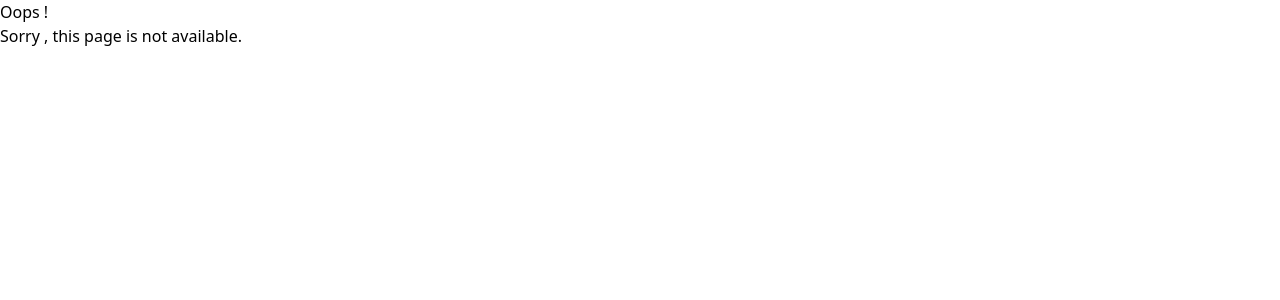
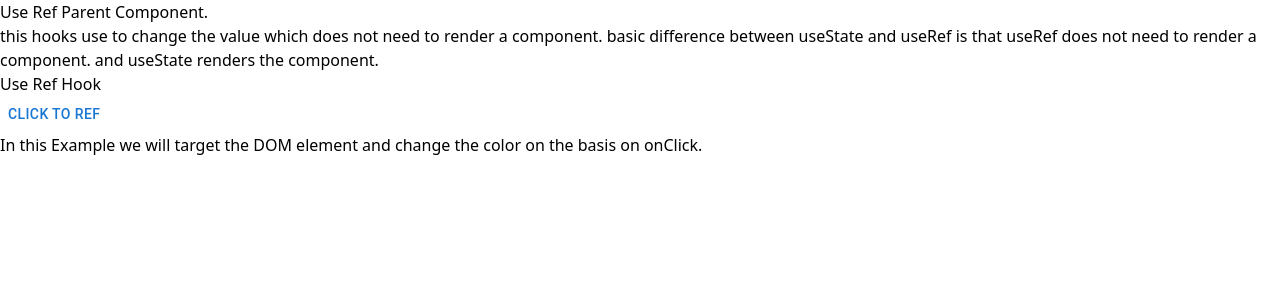
Before and after one commit to atishbagate/tast_1, a React (Vite) app: page /useRefParent in a window 1280 px wide. Shown: the top 300 px of the page. Built offline with nearby package versions, Linux system fonts and the light colour scheme.

Commit message:
useRef Hook Notes

```diff
--- a/src/App.tsx
+++ b/src/App.tsx
@@ -4,6 +4,7 @@ import Home from "./Pages/Home/Home";
 import ErrorPage from "./Pages/ErrorPage/ErrorPage";
 import Parent from "./Pages/CallBackHook/Parent";
 import ParentUseEffect from "./Pages/useEffectHook/Parent";
+import UseRefParent from "./Pages/useRef/UseRefParent";
 
 export const router = createBrowserRouter(
   createRoutesFromElements(
@@ -13,6 +14,7 @@ export const router = createBrowserRouter(
     <Route path="/home" element={<Home/>} />
     <Route path="/parent" element={<Parent/>} />
     <Route path="/useEffect" element={<ParentUseEffect/>} />
+    <Route path="/useRefParent" element={<UseRefParent />} />
     </>
   )
 )
--- /dev/null
+++ b/src/Pages/useRef/UseRefChild.tsx
@@ -0,0 +1,33 @@
+import { Button } from "@mui/material";
+import { useRef, useState } from "react";
+
+const UseRefChild = () => {
+
+
+    const [count,setCount] = useState(0);
+    const countRef = useRef(0);
+
+    const handleIncrement = () => {
+        setCount(count + 1);
+        countRef.current++;
+
+        console.log("State: " ,count);
+        console.log("ref: ",countRef.current);
+    }
+
+    return (
+        <>
+            <h3>useRefChild Component</h3>
+            <h5>Count : {count}</h5>
+            <h5>Ref : {countRef.current}</h5>
+            <Button onClick={handleIncrement}>Increment</Button>
+
+            <p>Explaination: </p>
+            <p>in above counter. count is printing log 0 bcoz to show the reat value it need to render. </p>
+            <p>useRef showing proper current value bcoz it does not require render the component for print the count.</p>
+            <p>useRef does change value without re render the component</p>
+        </>
+    )
+}
+
+export default UseRefChild;
--- /dev/null
+++ b/src/Pages/useRef/UseRefChild2.tsx
@@ -0,0 +1,23 @@
+import { Button } from "@mui/material";
+import { useRef } from "react";
+
+const UseRefChild2 = () => {
+    const firstRef = useRef<DetailedHTMLProps<React.HTMLAttributes<HTMLDivElement>, HTMLDivElement>>();
+
+    function handleClick() {
+        console.log("Handle Click");
+
+        const element = firstRef.current;
+        element.style.color = "green";
+    }
+    return (
+        <>
+        <div ref={firstRef} className="RefDiv">
+        <p> Use Ref Hook </p>
+        <Button onClick={handleClick}>Click to Ref</Button>
+        </div>
+        <p>In this Example we will target the DOM element and change the color on the basis on onClick.</p>
+        </>
+    )
+}
+export default UseRefChild2;
--- /dev/null
+++ b/src/Pages/useRef/UseRefChild3.tsx
@@ -0,0 +1,35 @@
+import { Button } from "@mui/material";
+import { useEffect, useRef, useState } from "react";
+
+const UseRefChild3 = () => {
+
+    const [count,setCount] = useState(0);
+    const counterRef = useRef(0);
+
+    useEffect(()=> {
+        console.log("called once");
+        setInterval(function(){
+            console.log("inside interval",counterRef.current);
+
+        },1000);
+
+    },[]);
+
+    function handleclick(){
+        const newVal = count+1;
+        setCount(newVal);
+        counterRef.current = newVal;
+    }
+
+    return (
+        <>
+        <div>
+        <h2>UseRefChild3</h2>
+        <h5 ref={counterRef}>Count : {count}</h5>
+        <Button onClick={handleclick}>Click</Button>
+        </div>
+        </>
+    )
+}
+
+export default UseRefChild3;
--- /dev/null
+++ b/src/Pages/useRef/UseRefParent.tsx
@@ -0,0 +1,21 @@
+
+import UseRefChild from './UseRefChild';
+import UseRefChild2 from './UseRefChild2';
+import UseRefChild3 from './UseRefChild3';
+const UseRefParent = () => {
+
+    return (
+        <>
+        <h2>Use Ref Parent Component.</h2>
+        <p>this hooks use to change the value which does not need to render a component.
+            basic difference between useState and useRef is that useRef does not need to render a component.
+            and useState renders the component.
+        </p>
+        {/* <UseRefChild /> */}
+        <UseRefChild2 />
+        {/* <UseRefChild3 /> */}
+        </>
+    )
+}
+
+export default UseRefParent
```
